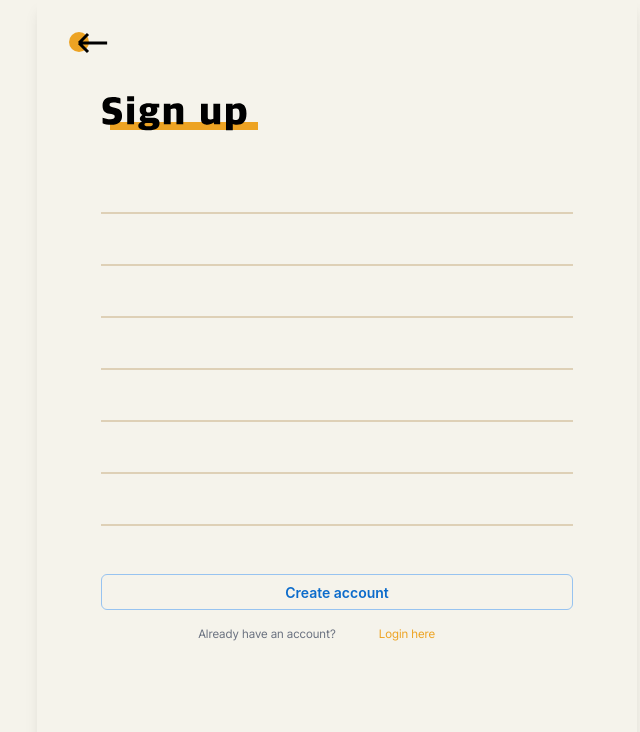
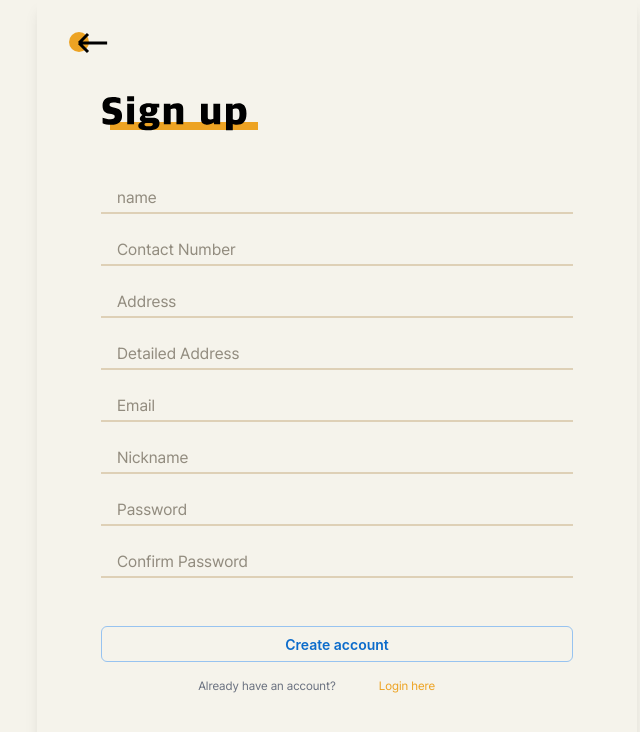
Before and after one commit to tedhun21/dearme, a Next.js app: page /signup in a window 1280 px wide. Shown: the top 732 px of the page, without its empty margins (303-943 px from the left). Built offline with nearby package versions, Linux system fonts and the light colour scheme.

Commit message:
[FE]Fix: Signup page input창 라벨링 추가 (#20)

```diff
--- a/app/signup/page.tsx
+++ b/app/signup/page.tsx
@@ -1,9 +1,26 @@
+"use client";
+
+import { useState } from "react";
+
 import BackIcon from "@/public/signup/BackIcon";
 import Input from "@mui/joy/Input";
 import Button from "@mui/joy/Button";
 import SignupTitle from "@/public/signup/SignupTitle";
 
 export default function Signup() {
+  const [FocusedInput, setFocusedInput] = useState("");
+
+  const handleFocus = (e: any) => {
+    setFocusedInput(e.target.id);
+  };
+
+  const handleBlur = (e: any) => {
+    // e.target.value가 없을 때만 (인풋 필드에 내용이 없을 때만) 포커스 상태를 초기화합니다.
+    if (!e.target.value) {
+      setFocusedInput("");
+    }
+  };
+
   return (
     <main className="flex min-h-screen justify-center">
       <article className="flex w-full min-w-[360px] max-w-[600px] flex-col bg-default-200 shadow-lg">
@@ -16,8 +33,22 @@ export default function Signup() {
           <SignupTitle />
         </section>
         <article className="flex w-full flex-col items-center gap-4">
-          <section className="flex w-full justify-center space-x-12 px-16">
+          <section className="relative flex w-full justify-center px-16">
+            <label
+              htmlFor="nameInput"
+              className={`absolute left-20 top-2 text-default-500 transition-all duration-300 ${
+                FocusedInput === "nameInput"
+                  ? "left-[64px] top-[-16px] text-sm"
+                  : ""
+              }`}
+            >
+              name
+            </label>
             <Input
+              id="nameInput"
+              className="focus:border-neutral-outlinedHoverBorder w-full border-b-2 border-gray-300 bg-transparent"
+              onFocus={handleFocus}
+              onBlur={handleBlur}
               variant="plain"
               sx={{
                 width: "100%",
@@ -43,8 +74,23 @@ export default function Signup() {
               }}
             />
           </section>
-          <section className="flex w-full justify-center space-x-12 px-16">
+
+          <section className="relative flex w-full justify-center px-16">
+            <label
+              htmlFor="contactNumberInput"
+              className={`absolute left-20 top-2 text-default-500 transition-all duration-300 ${
+                FocusedInput === "contactNumberInput"
+                  ? "left-[64px] top-[-16px] text-sm"
+                  : ""
+              }`}
+            >
+              Contact Number
+            </label>
             <Input
+              id="contactNumberInput"
+              className="focus:border-neutral-outlinedHoverBorder w-full border-b-2 border-gray-300 bg-transparent"
+              onFocus={handleFocus}
+              onBlur={handleBlur}
               variant="plain"
               sx={{
                 width: "100%",
@@ -70,8 +116,23 @@ export default function Signup() {
               }}
             />
           </section>
-          <section className="flex w-full justify-center space-x-12 px-16">
+
+          <section className="relative flex w-full justify-center px-16">
+            <label
+              htmlFor="addressInput"
+              className={`absolute left-20 top-2 text-default-500 transition-all duration-300 ${
+                FocusedInput === "addressInput"
+                  ? "left-[64px] top-[-16px] text-sm"
+                  : ""
+              }`}
+            >
+              Address
+            </label>
             <Input
+              id="addressInput"
+              className="focus:border-neutral-outlinedHoverBorder w-full border-b-2 border-gray-300 bg-transparent"
+              onFocus={handleFocus}
+              onBlur={handleBlur}
               variant="plain"
               sx={{
                 width: "100%",
@@ -97,8 +158,23 @@ export default function Signup() {
               }}
             />
           </section>
-          <section className="flex w-full justify-center space-x-12 px-16">
+
+          <section className="relative flex w-full justify-center px-16">
+            <label
+              htmlFor="detailedAddressInput"
+              className={`absolute left-20 top-2 text-default-500 transition-all duration-300 ${
+                FocusedInput === "detailedAddressInput"
+                  ? "left-[64px] top-[-16px] text-sm"
+                  : ""
+              }`}
+            >
+              Detailed Address
+            </label>
             <Input
+              id="detailedAddressInput"
+              className="focus:border-neutral-outlinedHoverBorder w-full border-b-2 border-gray-300 bg-transparent"
+              onFocus={handleFocus}
+              onBlur={handleBlur}
               variant="plain"
               sx={{
                 width: "100%",
@@ -124,8 +200,23 @@ export default function Signup() {
               }}
             />
           </section>
-          <section className="flex w-full justify-center space-x-12 px-16">
+
+          <section className="relative flex w-full justify-center px-16">
+            <label
+              htmlFor="emailInput"
+              className={`absolute left-20 top-2 text-default-500 transition-all duration-300 ${
+                FocusedInput === "emailInput"
+                  ? "left-[64px] top-[-16px] text-sm"
+                  : ""
+              }`}
+            >
+              Email
+            </label>
             <Input
+              id="emailInput"
+              className="focus:border-neutral-outlinedHoverBorder w-full border-b-2 border-gray-300 bg-transparent"
+              onFocus={handleFocus}
+              onBlur={handleBlur}
               variant="plain"
               sx={{
                 width: "100%",
@@ -151,9 +242,23 @@ export default function Signup() {
               }}
             />
           </section>
-          <section className="flex w-full justify-center space-x-12 px-16">
+
+          <section className="relative flex w-full justify-center px-16">
+            <label
+              htmlFor="nicknameInput"
+              className={`absolute left-20 top-2 text-default-500 transition-all duration-300 ${
+                FocusedInput === "nicknameInput"
+                  ? "left-[64px] top-[-16px] text-sm"
+                  : ""
+              }`}
+            >
+              Nickname
+            </label>
             <Input
-              type="password"
+              id="nicknameInput"
+              className="focus:border-neutral-outlinedHoverBorder w-full border-b-2 border-gray-300 bg-transparent"
+              onFocus={handleFocus}
+              onBlur={handleBlur}
               variant="plain"
               sx={{
                 width: "100%",
@@ -179,9 +284,67 @@ export default function Signup() {
               }}
             />
           </section>
-          <section className="flex w-full justify-center space-x-12 px-16">
+
+          <section className="relative flex w-full justify-center px-16">
+            <label
+              htmlFor="passwordInput"
+              className={`absolute left-20 top-2 text-default-500 transition-all duration-300 ${
+                FocusedInput === "passwordInput"
+                  ? "left-[64px] top-[-16px] text-sm"
+                  : ""
+              }`}
+            >
+              Password
+            </label>
             <Input
+              id="passwordInput"
               type="password"
+              className="focus:border-neutral-outlinedHoverBorder w-full border-b-2 border-gray-300 bg-transparent"
+              onFocus={handleFocus}
+              onBlur={handleBlur}
+              variant="plain"
+              sx={{
+                width: "100%",
+                "--Input-radius": "0px",
+                borderBottom: "2px solid #DED0B6",
+                backgroundColor: "transparent",
+                "&:hover": {
+                  borderColor: "neutral.outlinedHoverBorder",
+                },
+                "&::before": {
+                  border: "1px solid #000000", // focusedHighlight색상
+                  transform: "scaleX(0)",
+                  left: 0,
+                  right: 0,
+                  bottom: "-2px",
+                  top: "unset",
+                  transition: "transform .15s cubic-bezier(0.1,0.9,0.2,1)",
+                  borderRadius: 0,
+                },
+                "&:focus-within::before": {
+                  transform: "scaleX(1)",
+                },
+              }}
+            />
+          </section>
+
+          <section className="relative flex w-full justify-center px-16">
+            <label
+              htmlFor="confirmPasswordInput"
+              className={`absolute left-20 top-2 text-default-500 transition-all duration-300 ${
+                FocusedInput === "confirmPasswordInput"
+                  ? "left-[64px] top-[-16px] text-sm"
+                  : ""
+              }`}
+            >
+              Confirm Password
+            </label>
+            <Input
+              id="confirmPasswordInput"
+              type="password"
+              className="focus:border-neutral-outlinedHoverBorder w-full border-b-2 border-gray-300 bg-transparent"
+              onFocus={handleFocus}
+              onBlur={handleBlur}
               variant="plain"
               sx={{
                 width: "100%",
```
